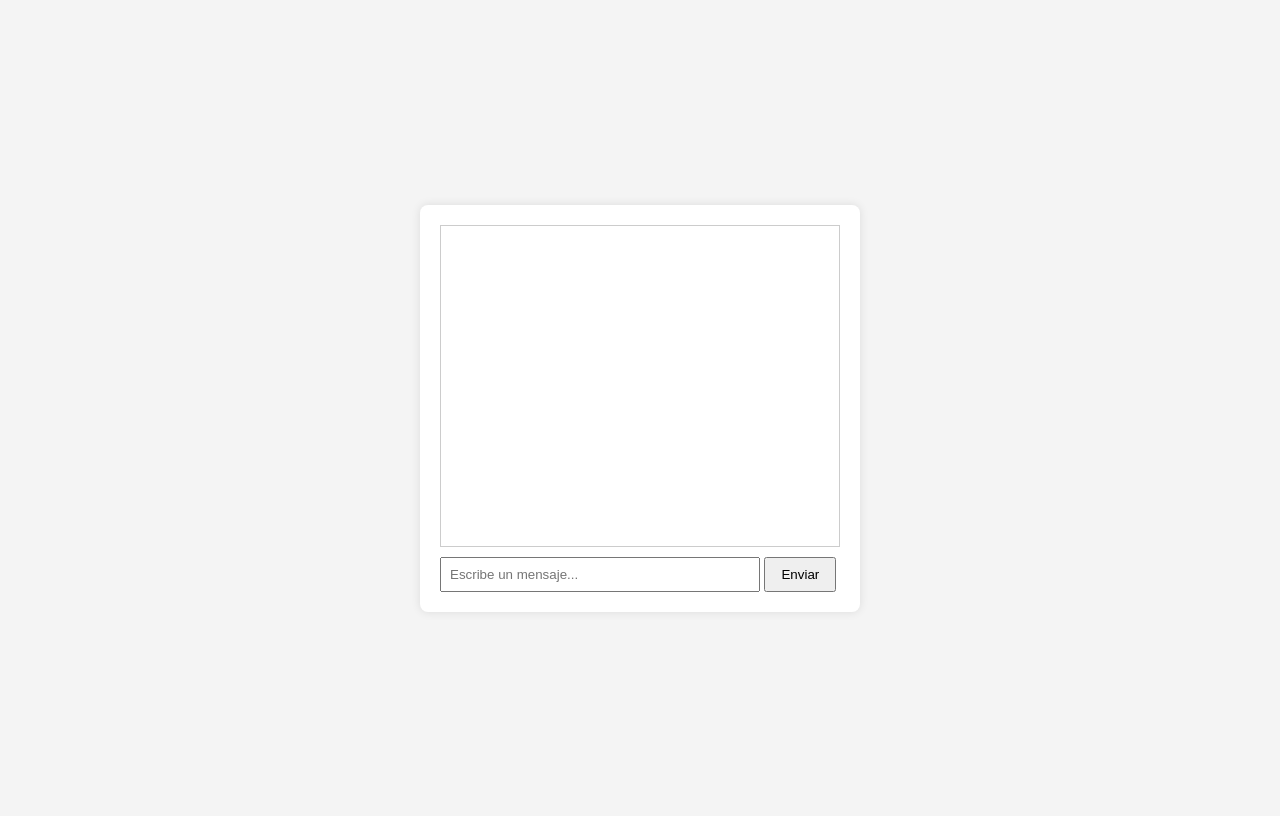
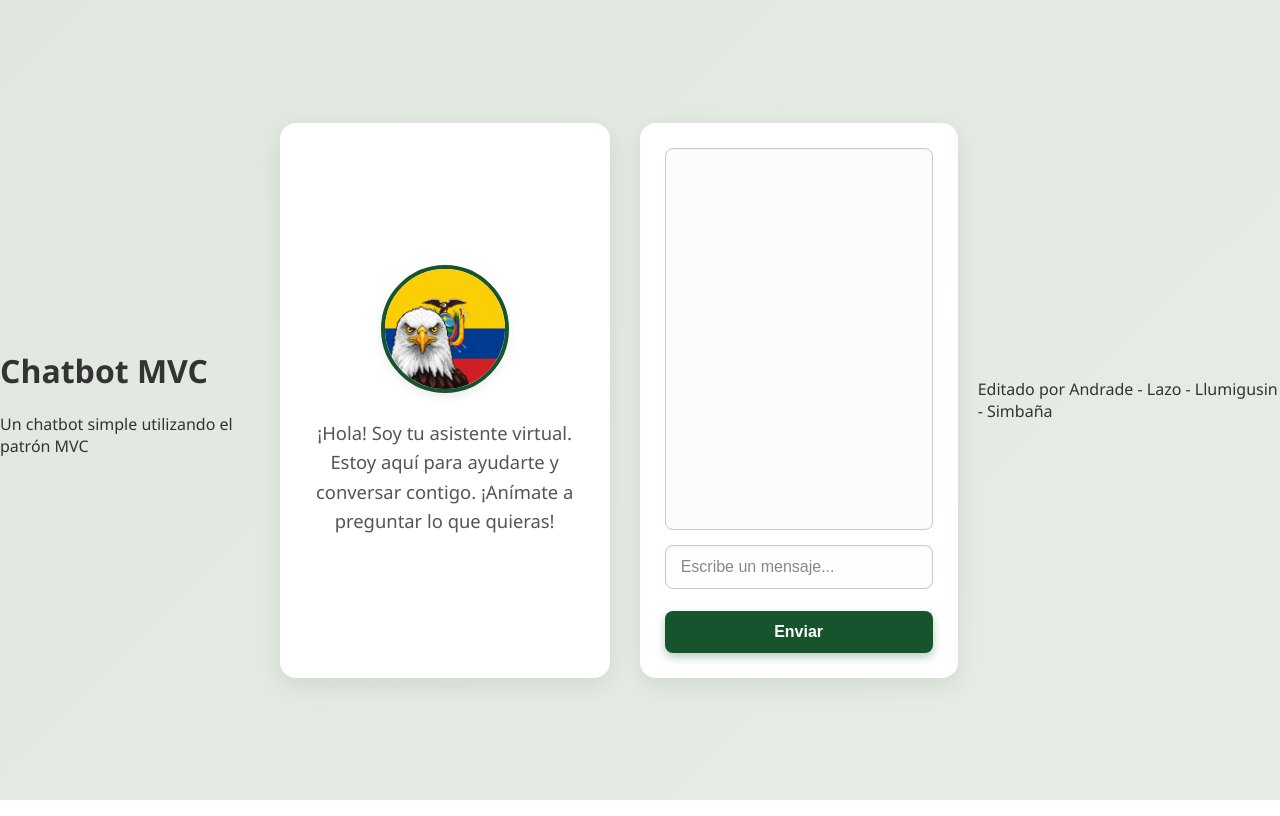
Before and after one commit to DanielLlumigusin/Interculturalidad_GR02, a plain HTML site: page index.html in a window 1280 px wide. Drawn offline with nearby package versions, Linux system fonts and the light colour scheme.

Commit message:
Add information for chat and improves visually

```diff
--- a/css/styles.css
+++ b/css/styles.css
@@ -1,33 +1,214 @@
+:root {
+  /* Paleta de Colores Definida */
+  --color-parsley: #16542d;
+  --color-gray-nurse: #dfe7de;
+  --color-ironstone: #7e4a3b;
+  --color-turmeric: #bfbf43;
+
+  /* Colores Base Derivados */
+  --primary-brand-color: var(--color-parsley); /* Verde oscuro para elementos principales */
+  --accent-color: var(--color-turmeric); /* Amarillo vibrante para acentos */
+  --background-light: var(--color-gray-nurse); /* Fondo suave */
+  --panel-background: #ffffff; /* Blanco puro para los paneles, mantiene la claridad */
+  --text-color-dark: #333; /* Texto oscuro para buena legibilidad */
+  --text-color-light: #555; /* Texto secundario */
+  --border-color-soft: #c2cfbf; /* Borde más integrado con la paleta */
+  --placeholder-color: #888;
+
+  /* Sombras y Radios */
+  --shadow-subtle: rgba(0, 0, 0, 0.08);
+  --shadow-hover: rgba(0, 0, 0, 0.15);
+  --border-radius-large: 16px;
+  --border-radius-medium: 8px;
+}
+
 body {
-  font-family: Arial, sans-serif;
-  background: #f4f4f4;
+  font-family: 'Segoe UI', Arial, sans-serif;
+  /* Fondo con degradado sutil usando colores de la paleta */
+  background: linear-gradient(135deg, var(--background-light), #e6ede5);
   display: flex;
   justify-content: center;
   align-items: center;
-  height: 100vh;
+  min-height: 100vh;
+  margin: 0;
+  color: var(--text-color-dark);
+  overflow: hidden;
 }
 
+#main-container {
+  display: flex;
+  gap: 30px;
+  align-items: stretch;
+  padding: 20px;
+  box-sizing: border-box;
+}
+
+/* --- Panel de Información --- */
+#info-panel {
+  background: var(--panel-background);
+  padding: 30px 25px;
+  border-radius: var(--border-radius-large);
+  box-shadow: 0 8px 25px var(--shadow-subtle);
+  text-align: center;
+  max-width: 280px;
+  display: flex;
+  flex-direction: column;
+  justify-content: center;
+  align-items: center;
+  transition: transform 0.3s ease, box-shadow 0.3s ease;
+}
+
+#info-panel:hover {
+  transform: translateY(-5px);
+  box-shadow: 0 12px 30px var(--shadow-hover);
+}
+
+#chatbot-img {
+  width: 120px;
+  height: 120px;
+  object-fit: cover;
+  margin-bottom: 25px;
+  border-radius: 50%;
+  border: 4px solid var(--primary-brand-color); /* Borde con el color verde oscuro principal */
+  box-shadow: 0 4px 10px var(--shadow-subtle);
+  transition: transform 0.3s ease;
+}
+
+#chatbot-img:hover {
+  transform: scale(1.05);
+}
+
+#info-panel p {
+  font-size: 1.15em;
+  color: var(--text-color-light); /* Texto un poco más suave para el panel */
+  line-height: 1.6;
+  font-weight: 500;
+  margin: 0;
+}
+
+/* --- Contenedor del Chat --- */
 #chat-container {
-  background: #fff;
-  width: 400px;
-  padding: 20px;
-  border-radius: 8px;
-  box-shadow: 0 0 10px rgba(0, 0, 0, 0.1);
+  background: var(--panel-background);
+  width: 420px;
+  padding: 25px;
+  border-radius: var(--border-radius-large);
+  box-shadow: 0 8px 25px var(--shadow-subtle);
+  display: flex;
+  flex-direction: column;
+  transition: transform 0.3s ease, box-shadow 0.3s ease;
+}
+
+#chat-container:hover {
+  transform: translateY(-5px);
+  box-shadow: 0 12px 30px var(--shadow-hover);
 }
 
 #chat-window {
-  height: 300px;
+  height: 350px;
   overflow-y: auto;
-  border: 1px solid #ccc;
-  padding: 10px;
-  margin-bottom: 10px;
+  border: 1px solid var(--border-color-soft); /* Borde más suave */
+  padding: 15px;
+  margin-bottom: 15px;
+  border-radius: var(--border-radius-medium);
+  background-color: #fcfcfc; /* Fondo casi blanco para la ventana */
+  display: flex;
+  flex-direction: column;
+  gap: 10px;
+  box-shadow: inset 0 1px 3px rgba(0, 0, 0, 0.03); /* Sombra interna más sutil */
+}
+
+/* Estilos de la barra de desplazamiento */
+#chat-window::-webkit-scrollbar {
+  width: 8px;
+}
+
+#chat-window::-webkit-scrollbar-track {
+  background: var(--background-light); /* Track con el color gris-verde claro */
+  border-radius: 10px;
+}
+
+#chat-window::-webkit-scrollbar-thumb {
+  background: var(--primary-brand-color); /* Thumb con el color verde oscuro */
+  border-radius: 10px;
+}
+
+#chat-window::-webkit-scrollbar-thumb:hover {
+  background: #2b7044; /* Un tono un poco más oscuro de Parsley al hover */
+}
+
+
+/* --- Entrada de Usuario y Botón --- */
+.input-area {
+  display: flex;
+  gap: 10px;
+  align-items: center;
 }
 
 #user-input {
-  width: 75%;
-  padding: 8px;
+  flex-grow: 1;
+  padding: 12px 15px;
+  border: 1px solid var(--border-color-soft);
+  border-radius: var(--border-radius-medium);
+  font-size: 1em;
+  color: var(--text-color-dark);
+  background-color: #fefefe; /* Fondo muy claro para el input */
+  box-shadow: inset 0 1px 3px rgba(0, 0, 0, 0.05);
+  transition: border-color 0.3s ease, box-shadow 0.3s ease;
+}
+
+#user-input::placeholder {
+  color: var(--placeholder-color);
+}
+
+#user-input:focus {
+  outline: none;
+  border-color: var(--color-ironstone); /* El color Ironstone para el enfoque, un toque cálido */
+  box-shadow: 0 0 0 3px rgba(126, 74, 59, 0.2);
 }
 
 #send-btn {
-  padding: 8px 15px;
+  padding: 12px 25px;
+  background-color: var(--primary-brand-color); /* Botón principal con el verde oscuro */
+  color: white; /* Texto blanco para contraste */
+  border: none;
+  border-radius: var(--border-radius-medium);
+  cursor: pointer;
+  font-size: 1em;
+  font-weight: bold;
+  transition: background-color 0.3s ease, transform 0.2s ease, box-shadow 0.3s ease;
+  box-shadow: 0 4px 10px rgba(22, 84, 45, 0.3); /* Sombra del botón en tono Parsley */
 }
+
+#send-btn:hover {
+  background-color: #2b7044; /* Un tono más oscuro de Parsley */
+  transform: translateY(-2px);
+  box-shadow: 0 6px 15px rgba(22, 84, 45, 0.4);
+}
+
+#send-btn:active {
+  transform: translateY(0);
+  box-shadow: 0 2px 5px rgba(22, 84, 45, 0.3);
+}
+
+/* --- Responsividad Básica --- */
+@media (max-width: 768px) {
+  #main-container {
+    flex-direction: column;
+    align-items: center;
+    padding: 15px;
+  }
+
+  #info-panel, #chat-container {
+    width: 100%;
+    max-width: 420px;
+    margin-bottom: 20px;
+  }
+
+  #info-panel {
+    padding: 25px 20px;
+  }
+
+  #chat-container {
+    padding: 20px;
+  }
+}
--- a/index.html
+++ b/index.html
@@ -7,11 +7,26 @@
   <script src="https://cdn.jsdelivr.net/npm/fuse.js@6.6.2"></script>
 </head>
 <body>
-  <div id="chat-container">
-    <div id="chat-window"></div>
-    <input type="text" id="user-input" placeholder="Escribe un mensaje..." />
-    <button id="send-btn">Enviar</button>
+  <header>
+    <h1>Chatbot MVC</h1>
+    <p>Un chatbot simple utilizando el patrón MVC</p>
+  </header>
+
+  <div id="main-container">
+    <div id="info-panel">
+      <img src="img/Aguila_com.png" alt="Imagen de aguila" id="chatbot-img" />
+      <p>¡Hola! Soy tu asistente virtual. Estoy aquí para ayudarte y conversar contigo. ¡Anímate a preguntar lo que quieras!</p>
+    </div>
+    <div id="chat-container">
+      <div id="chat-window"></div>
+      <input type="text" id="user-input" placeholder="Escribe un mensaje..." />
+      <br />
+      <button id="send-btn">Enviar</button>
+    </div>
   </div>
+
+  <footer>
+    <p>Editado por Andrade - Lazo - Llumigusin - Simbaña</p>
   <script src="js/model.js"></script>
   <script src="js/view.js"></script>
   <script src="js/controller.js"></script>
```
Also changed, not shown: img/Aguila.png (added), img/Aguila_com.png (added).
